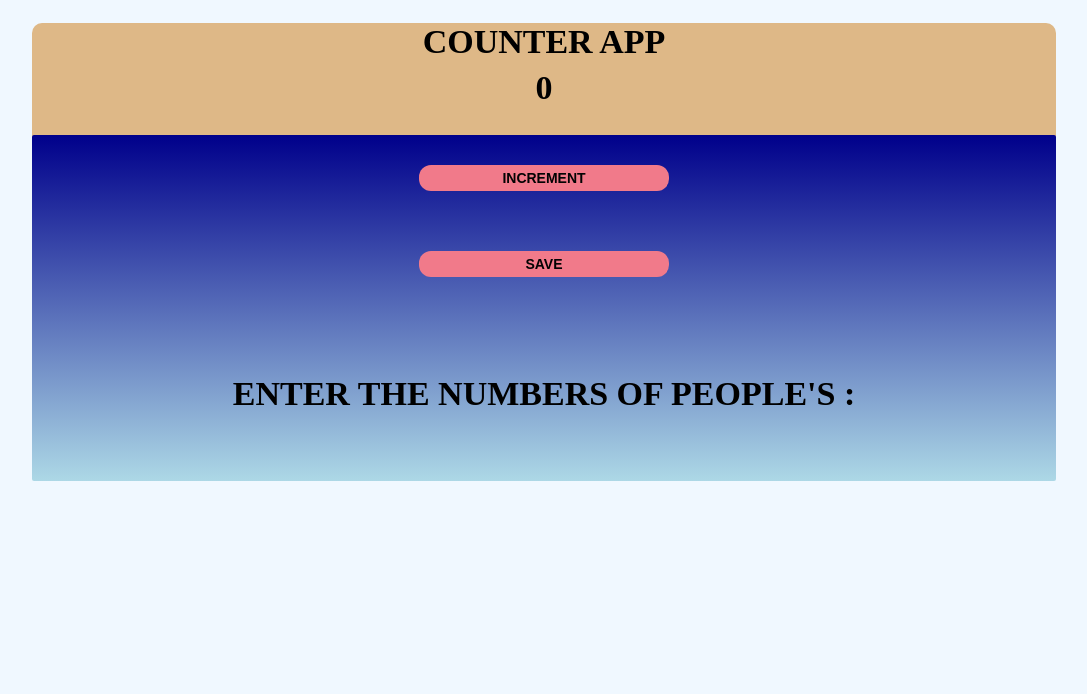
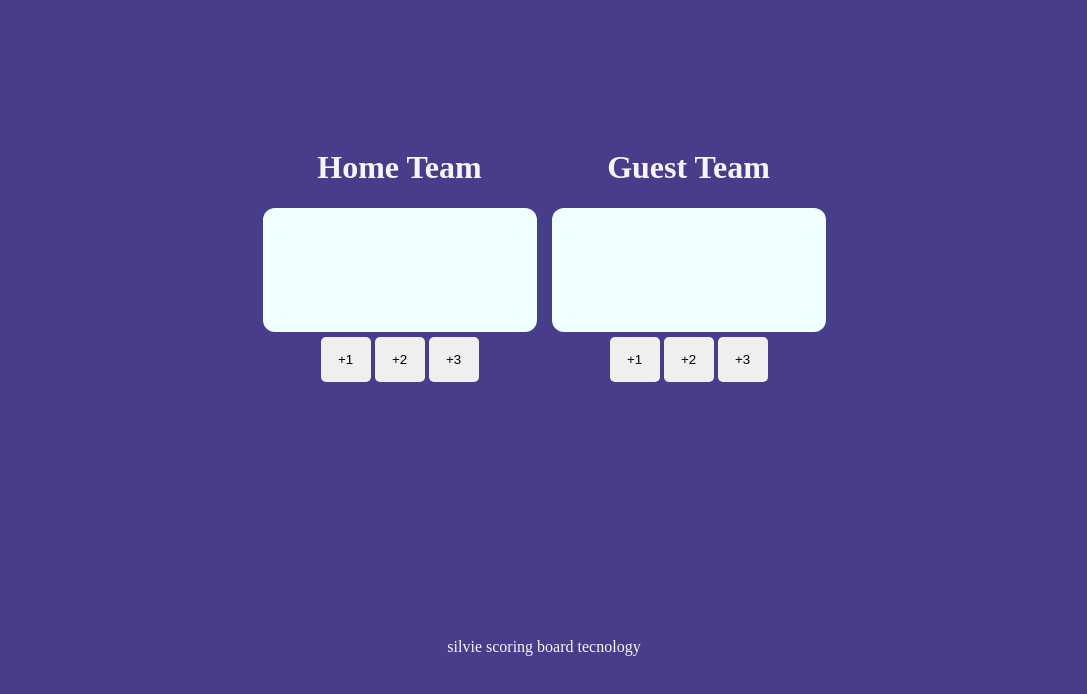
Before and after one commit to 08saul-creator/counter-app, a plain HTML site: page index.html in a window 1280 px wide. Shown: the whole page, without its empty margins (96-1183 px from the left). Drawn offline with Linux system fonts and the light colour scheme.

Commit message:
Add files via upload

```diff
--- a/index.css
+++ b/index.css
@@ -1,52 +1,83 @@
 html,body{
-    margin:0;
+    margin: 0;
     padding: 0;
-    background-color: aliceblue;
-   color: black;
-   font-weight: bold;
-  height:  100vh;
+    outline: 0;
+    background: darkslateblue;
+    color: whitesmoke;
+    height: 100vh;
+    text-align: center;
+    user-select: none;
+}
 
-}
-.main{
-    background: linear-gradient(darkblue,lightblue);
+.container{
+  display: flex;
+  gap: 15px;
+justify-content: center;
+margin-top: 10%;}
+
+#score-guest{
+ width: 250px;
+ height: 100px;
+margin: 0 auto;
  display: flex;
  flex-direction: column;
   align-items: center;
-    font-size: 24px;
+  margin-top: 20px;
+  border-radius: 12PX;
   border: none;
-    border-radius: 2px;
 
 }
-button{
 
- background-color: rgb(241, 122, 138);
- color: rgb(3, 3, 3);
- padding: 5px 10px;
- font-size: 14px;
- font-weight: 700;
- outline: none;
+/**/
+#score-home{
+ width: 250px;
+ height: 100px;
+ margin: 0 auto;
+ display: flex;
+ flex-direction: column;
+ align-items: center;
+ margin-top: 20px;
+ border-radius: 12px;
  border: none;
- border-radius: 12px;
- width:  250px;
- margin: 30px;
+
+
 }
-h1{ margin-bottom: -20px;
-    text-align: center;
-    font-size: 34px;
+.counter-plus{
+  width: 50px;
+  height: 45px;
+  margin-top: 5px;
+  padding: 12px;
+ border-radius:5px;
+ border: none;
 }
-#para-el{
-    text-align: center;
+.counter-plus:hover{
+  background: darkslateblue;
+  border: solid #fff 2px;
+  color: #fff;
 }
-h2{text-align: center;
-font-size: 34px;}
+#score-home{
+ background-color: azure;
+ font-size: 50px;
+ font-weight: bold;
+ margin-top: 15px;
+ padding: 12px;
+ color: black;
 
-.container{
- max-width: 80%;
- margin: auto;
- text-align: center;
-  background-color: burlywood;
-  border: none;
-  outline: 0;
-  border-radius: 10px;
 }
-p{font-size: 34px;}
+#score-home font{
+  box-shadow: 1px 1px 31px rgbrgb(97, 95, 95);
+}
+
+
+#score-guest{
+  background-color: azure;
+  font-size: 50px;
+  font-weight: bold;
+  margin-top: 15px;
+  padding: 12px;
+  color: black;
+  box-shadow: 1px 1px 21px rgbrgb(97, 95, 95);
+ }
+ .s-el{
+  margin-top: 20%;
+ }
--- a/index.html
+++ b/index.html
@@ -2,31 +2,63 @@
 <html lang="en">
 <head>
     <meta charset="UTF-8">
-    <meta name="viewport" content="width=device-width, initial-scale=1.0">
+    <meta name="viewport" content="
+    width=device-width, initial-scale=1.0">
     <link rel="stylesheet" href="index.css">
+    <title>basketball scoring board</title>
+</head>
 
 
-    <title>flex web site</title>
-</head>
+
+
 <body>
+
     <div class="container">
-        <H1>COUNTER APP</H1>
-        <h2 id="count-el"> 0 </h2>
-        <div class="main">
 
-            <div>
-                <button id="increment">INCREMENT</button>
+        <div class="home-team">
+            <h1>Home Team</h1>
+            <div id="score-home"><input type="button" id="score-home" alt="this is score board">
+            </div>
+            <button class="counter-plus" id="count-1" >+1</button>
+            <button class="counter-plus" id="count-2" >+2</button>
+            <button  class="counter-plus" id="count-3">+3</button>
+
         </div>
 
-            <div>
-                <button id="save">SAVE</button>
+    <div class="guest-team">
+        <h1>Guest Team</h1>
+        <div id="score-guest">
+            <input type="button" id="score-guest" alt="this is the score board">
         </div>
 
-            <p id="para-el"> </p>
+
+        <button class="counter-plus" id="counter-plus1" >+1</button>
+        <button class="counter-plus"  id="counter-plus2">+2</button>
+        <button class="counter-plus"  id="counter-plus3">+3</button>
+
 
 
     </div>
+
+
     </div>
+
+
+    <p class="s-el">silvie scoring board tecnology</p>
+
+
+
+
+
+</body>
+
+
+
+
+
+
+
+
 
 
 
--- a/index.js
+++ b/index.js
@@ -1,25 +1,59 @@
-let paraEl = document.getElementById('para-el')
-let save = document.getElementById('save')
-let increment = document.getElementById('increment')
-let countEl = document.getElementById('count-el')
 
+
+
+
+
+
+//dom documents for home team
+let count1l = document.getElementById('count-1')
+let count2l = document.getElementById('count-2')
+let count3l = document.getElementById('count-3')
+//score home button
+let scoreHome = document.getElementById('score-home')
 let count = 0
-save.addEventListener('click',function(){
-    let countString = count + " - "
-   paraEl.innerText += countString
-    countEl.innerHTML = 0
-    count = 0
 
+
+
+count1l.addEventListener("click",function(){
+    count +=1
+   scoreHome.textContent = count
 })
 
-increment.addEventListener('click',function(){
+count2l.addEventListener("click",function(){
+    count +=2
+    scoreHome.textContent = count
+})
 
- count += 1
-
- countEl.innerText = count
-
-
+count3l.addEventListener("click",function(){
+    count +=3
+    scoreHome.textContent = count
 })
 
 
-paraEl.innerHTML = "<p>ENTER THE NUMBERS OF PEOPLE'S :</p>"
+
+// dom for visitor team
+let counterPlus1 = document.getElementById('counter-plus1')
+let counterPlus2 = document.getElementById('counter-plus2')
+let counterPlus3 = document.getElementById('counter-plus3')
+let scoreGuest =document.getElementById('score-guest')
+
+
+let mycount = 0
+
+
+
+
+counterPlus1.addEventListener("click",function(){
+    mycount +=1
+    scoreGuest.textContent = mycount
+
+})
+counterPlus2.addEventListener("click",function(){
+    mycount +=2
+   scoreGuest.textContent = mycount
+})
+
+counterPlus3.addEventListener("click",function(){
+   mycount +=3
+   scoreGuest.textContent = mycount
+})
```
Lines whose indentation alone changed are shown as unchanged.
